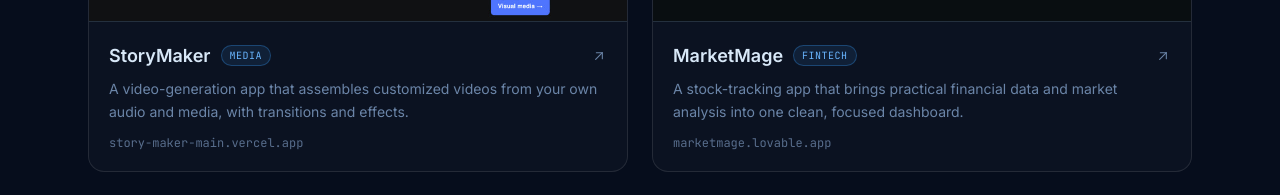
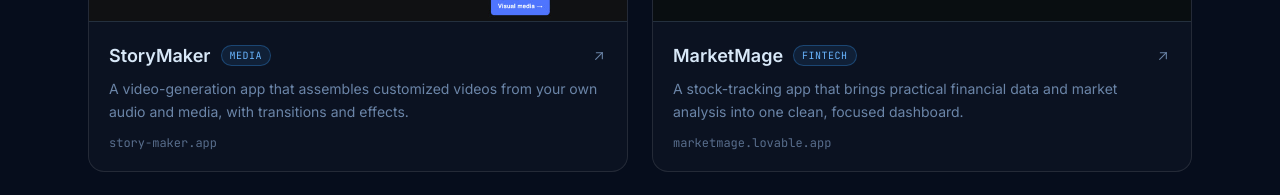
Before and after one commit to RPBMedia/rui-baiao-personal-website, a React (Vite) app: page / in a window 1280 px wide. Shown: the part 9000-9195 px from the top of the page. Built offline with nearby package versions, Linux system fonts and the light colour scheme.

Commit message:
Projects: point StoryMaker to its new domain story-maker.app
StoryMaker now lives at story-maker.app; the card link and its host line
update to the new domain (old vercel URL removed).

```diff
--- a/src/data.ts
+++ b/src/data.ts
@@ -329,7 +329,7 @@ export const projects: Project[] = [
   {
     name: 'StoryMaker',
     tag: 'Media',
-    url: 'https://story-maker-main.vercel.app',
+    url: 'https://story-maker.app',
     image: '/projects/storymaker.jpg',
     description:
       'A video-generation app that assembles customized videos from your own audio and media, with transitions and effects.',
```
